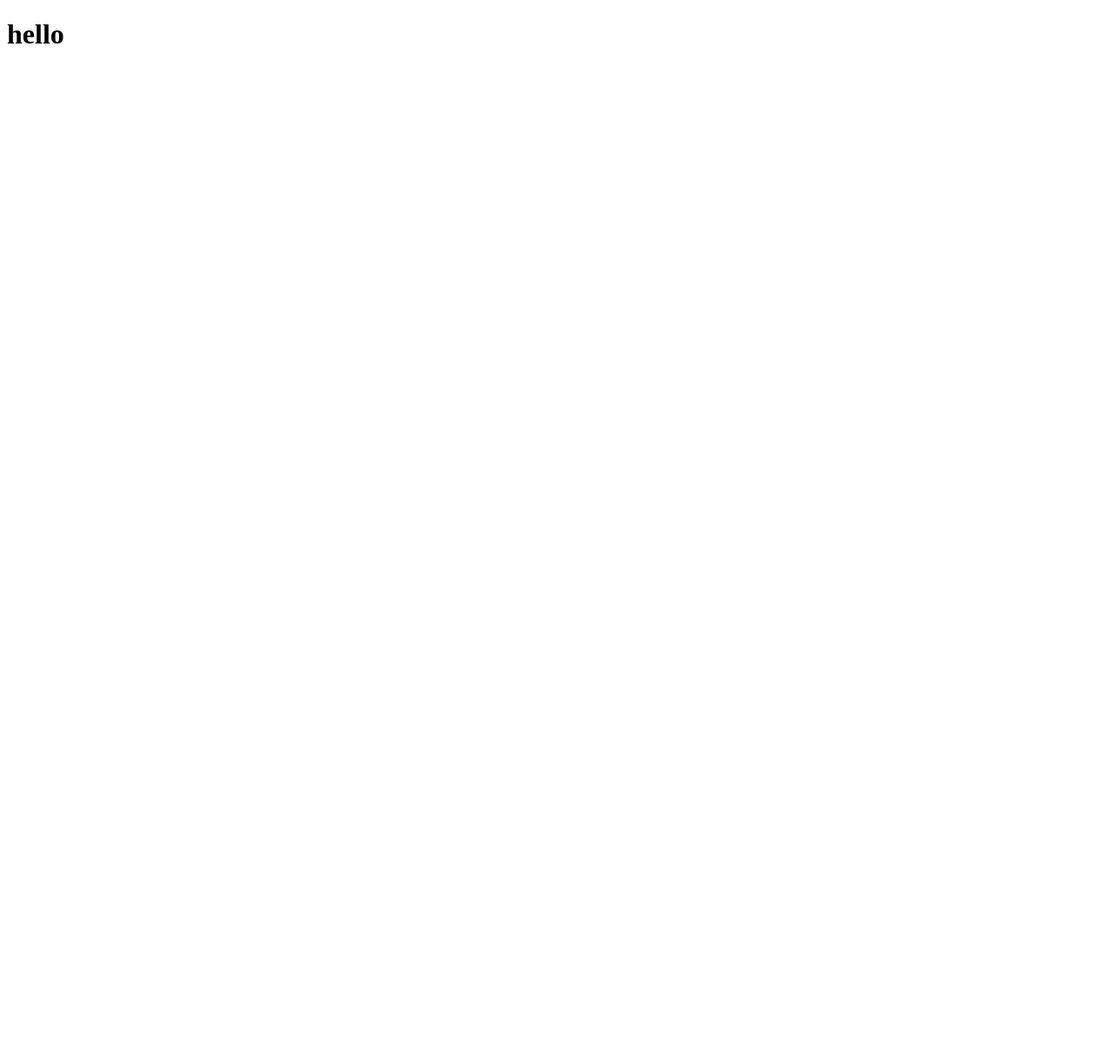
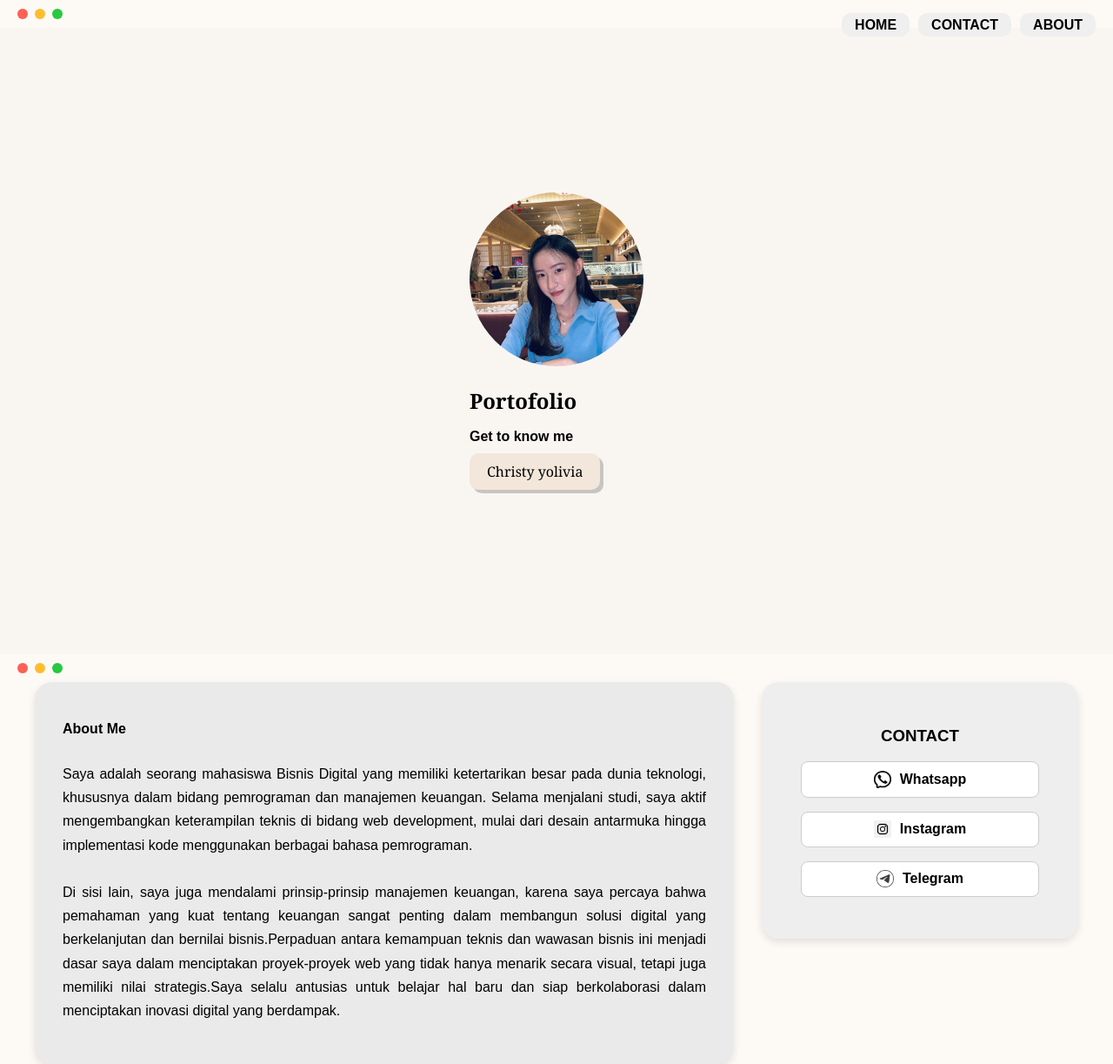
Before and after one commit to christyyolivia/christyyolivia.github.io, a plain HTML site: page index.html in a window 1280 px wide. Shown: the whole page at 87% size. Before the commit the page ends 800 px from the top, so only its background shows below. Drawn offline with Linux system fonts and the light colour scheme.

Commit message:
Menambahkan Section Tertentu

```diff
--- a/index.html
+++ b/index.html
@@ -1,11 +1,78 @@
 <!DOCTYPE html>
 <html lang="en">
-<head>
-    <meta charset="UTF-8">
-    <meta name="viewport" content="width=device-width, initial-scale=1.0">
-    <title>Document</title>
-</head>
+<meta charset="UTF-8" />
+  <meta name="viewport" content="width=device-width, initial-scale=1.0"/>
+  <title>Christy Yolivia - Portfolio</title>
+  <link rel="stylesheet" href="style.css" />
+
 <body>
-    <h1>hello</h1>
+    <div class="window-bar">
+    <span class="circle red"></span>
+    <span class="circle yellow"></span>
+    <span class="circle green"></span>
+  </div>
+
+  <nav>
+    <ul>
+      <li><a href="#">HOME</a></li>
+      <li><a href="#">CONTACT</a></li>
+      <li><a href="#">ABOUT</a></li>
+    </ul>
+  </nav>
+
+  <main class="hero">
+    <section>
+        <section class="container hero-content"></section>
+  <img src="foto christy yolivia.jpg" alt="Christy Yolivia" class="profile-image"  />
+  <div class="text-content">
+    <h1>Portofolio</h1>
+    <p class="subtitle">Get to know me</p>
+    <div class="name-box">
+      <span>Christy yolivia</span>
+    </div>
+  </div>
+</section>
+</main>
+
+<div class="window-bar">
+    <span class="circle red"></span>
+    <span class="circle yellow"></span>
+    <span class="circle green"></span>
+
+</div>
+ <div class="container">
+    <div class="about-contact-section">
+
+      <div class="about-box">
+        <h2>About Me</h2>
+
+       <p>
+        Saya adalah seorang mahasiswa Bisnis Digital yang memiliki ketertarikan besar pada dunia teknologi, khususnya dalam bidang pemrograman dan manajemen keuangan. Selama menjalani studi, saya aktif mengembangkan keterampilan teknis di bidang web development, mulai dari desain antarmuka hingga implementasi kode menggunakan berbagai bahasa pemrograman.
+        <br><br>
+        Di sisi lain, saya juga mendalami prinsip-prinsip manajemen keuangan, karena saya percaya bahwa pemahaman yang kuat tentang keuangan sangat penting dalam membangun solusi digital yang berkelanjutan dan bernilai bisnis.Perpaduan antara kemampuan teknis dan wawasan bisnis ini menjadi dasar saya
+dalam menciptakan proyek-proyek web yang tidak hanya menarik secara visual, tetapi juga memiliki nilai strategis.Saya selalu antusias untuk belajar hal baru dan siap berkolaborasi dalam menciptakan inovasi digital yang berdampak.
+      </p>
+    </div>
+
+   <div class="contact-box">
+    <h3>CONTACT</h3>
+    <a href="#" class="contact-btn">
+      <img src="whatsapp.png" alt="WhatsApp" />
+      Whatsapp</a>
+    <a href="#" class="contact-btn">
+      <img src="ig.png" alt="Instagram" />
+      Instagram</a>
+    <a href="#" class="contact-btn">
+      <img src="telegram.webp" alt="Telegram" />
+      Telegram</a>
+    </div>
+    </div>
+    </div>
+</section>
+
+
+
+
+
 </body>
 </html>
--- a/style.css
+++ b/style.css
@@ -1,88 +1,278 @@
-body{
-    font-family: 'Arial', sans-serif;
+body {
+  font-family: arial,sans-serif;
   margin: 0;
   padding: 0;
-    background-color: #f5f5f5;
-    color: #333;
+  background-color:#fdfaf6;
+}
+
+.window-bar {
+  display: flex;
+  padding: 10px 20px;
+  gap: 8px;
+}
+
+.circle {
+  width: 12px;
+  height: 12px;
+  border-radius: 50%;
+  display: inline-block;
+}
+
+.red { background-color: #FF5F56; }
+.yellow { background-color: #FFBD2E; }
+.green { background-color: #27C93F; }
+
+nav {
+  position: absolute;
+  top: 20px;
+  right: 20px;
+}
+
+.navbar{
+    display: flex;
+    justify-content: flex-start;
+    align-items: center;
+    padding: 15px 20px;
+    background-color: transparent;
 
 }
 
-header {
-    text-align: right;
-    padding: 20px;
+.nav-buttons button{
+    margin-left: 10px;
+    padding: 10px 15px;
+    border-radius: 5px;
+    background-color: #f1f1f1;
+    border: none;
+    font-weight: bold;
 }
-
 nav ul {
   list-style: none;
+  display: flex;
+  gap: 10px;
   margin: 0;
   padding: 0;
 }
 
-nav ul li {
-    display: inline;
-    margin-left: 20px;
+nav ul li a {
+  text-decoration: none;
+  background-color: #efefef;
+  padding: 5px 15px;
+  border-radius: 10px;
+  font-weight: bold;
+  color: #000;
 }
 
-nav ul li a {
-    text-decoration: none;
-    color: #333;
+.hero {
+  display: flex;
+  align-items: center;
+  justify-content: center;
+  height: 90vh;
+  background-color: #f9f6f2;
+
+}
+
+.hero-content{
+   display: flex;
+  align-items: center;
+  gap: 40px;
+
+}
+
+hero-text h1 {
+    font-size: 36px;
     font-weight: bold;
 }
 
-.profile {
-    display: flex;
-    align-items: center;
-    justify-content: center;
-    padding: 40px 20px;
-    background-color: white;
+hero-text p {
+    font-size: 18px;
+    margin: 10px 0;
 }
 
-.profile img {
-    width: 150px;
-    height: 150px;
-    border-radius: 50%;
-    margin-right: 30px;
+hero-text button{
+    padding: 10px 20px;
+    border: none;
+    background-color: #f3dfc1;
+    box-shadow: 2px 2px 5px rgba(0,0,0,0,2);
+    cursor: pointer;
+}
+.profile-image {
+  width: 200px;
+  height: 200px;
+  border-radius: 50%;/*buat foto bulat*/
   object-fit: cover;
 }
 
-.intro h1 {
-    font-size: 2em;
+:right{
+    text-align: right;
+}
+:right h1 {
   margin: 0;
+  font-size: 36px;
 }
 
-.name {
-    background-color: #eae0d5;
+:right p {
+  margin: 10px 0;
+  font-weight: bold;
+}
+
+h1 {
+  font-family: 'Georgia', serif;
+  font: size 36px;
+  margin-bottom: 10px;
+}
+
+.subtitle {
+  font-weight: bold;
+  margin-bottom: 10px;
+}
+
+.name-box {
+   background-color: #f2e7da;
+  display: inline-block;
+  padding: 10px 20px;
+  border-radius: 10px;
+  box-shadow: 4px 4px 0px rgba(0, 0, 0, 0.2);
+  font-family: 'Georgia', serif;
+
+}
+
+.container {
+  max-width: 1100px;
+  margin: 0 auto;
+  padding: 0 40px;
+}
+
+.about-section {
+  padding: 50px;
+  background-color: #f9f9f9;
+  font-family: 'Georgia', serif;
+}
+
+.about-container {
+  display: flex;
+  justify-content: space-between;
+  align-items: flex-start;
+  gap: 40px;
+  max-width: 1000px;
+  margin: auto;
+}
+
+.about-text {
+  flex: 2;
+  background-color: #e0e0e0;
+  padding: 20px;
+  border-radius: 10px;
+  box-shadow: 4px 4px 0 #ccc;
+}
+
+.about-text h2 {
+  background-color: #d3d3d3;
   display: inline-block;
   padding: 5px 15px;
-    margin-top: 10px;
-    font-style: italic;
+  font-weight: bold;
+  border-radius: 8px;
 }
 
-.about-contact {
-    display: flex;
-    justify-content: space-between;
-    padding: 40px 10%;
-    background-color: #ffffff;
+.about-text p {
+  margin-top: 15px;
+  line-height: 1.6;
+  font-size: 14px;
+  color: #333;
 }
 
-.about, .contact {
-    width: 45%;
+.container {
+  max-width: 1200px;
+  margin: 0 auto;
 }
 
-.about h2, .contact h2 {
-    background-color: #eae0d5;
-    display: inline-block;
-    padding: 10px 20px;
-    font-size: 1.5em;
+.contact-section { /*untuk contact button biar fotonya ga gede*/
+  display: flex;
+  justify-content: space-around;
+  padding: 3rem 2rem;
+  background: #fdfdfd;
 }
 
-.contact a {
-    display: block;
-    margin-top: 15px;
-    padding: 10px 20px;
-    background-color: #eae0d5;
+.about-contact-section {
+  display: flex;
+  gap: 2rem;
+  align-items: flex-start;
+  justify-content: center;
+  flex-wrap: wrap;
+}
+
+.about-box, .contact-box {
+  background: #eaeaea;
+  padding: 2rem;
+  border-radius: 20px;
+  box-shadow: 0 4px 10px rgba(0,0,0,0.1);
+  flex: 1 1 40%;
+  min-width: 300px;
+}
+
+.about-box h2, .contact-box h2 { /*biarcontact box ga trlalu bawah*/
+  margin-bottom: 1.8rem;
+  font-size: 1rem;
+  font-weight: bold;
+}
+
+.about-box p {
+  margin-bottom: 1rem;
+  line-height: 1.7;
+  text-align: justify;
+}
+
+.contact-box { /* buat tulisan contact ditengah klo gk ad gabakal ditengah*/
+  background-color: #eee;
+  padding: 2rem;
+  border-radius: 20px;
+  box-shadow: 0 4px 10px rgba(0, 0, 0, 0.1);
+  text-align: center; /* Tengahkan teks di kotak */
+  max-width: 300px; /* Batasi lebar maksimal */
+  margin: 0 auto;   /* Tengahkan jika dibutuhkan */
+}
+
+.contact-box h2 {
+  font-size: 1.8rem;
+  margin-bottom: 1.5rem;
+  font-weight: bold;
+}
+
+/*.contact-box {
+  background-color: #eee;
+  padding: 2rem;
+  border-radius: 15px;
+  width: 30%;
+  max-width: 350px;
+  box-shadow: 0 4px 8px rgba(0,0,0,0.1);
+}*/
+
+.contact-btn {
+  display: flex;
+  align-items: center;
+  justify-content: center; /* Tengahkan ikon dan teks */
+  gap: 10px;
+  background: #fff;
+  border: 1px solid #ccc;
+  padding: 0.6rem 1rem;
+  margin-bottom: 0.5rem;
+  border-radius: 8px;
   text-decoration: none;
   color: #000;
-    border-radius: 5px;
-    width: fit-content;
+   margin: 0 auto 1rem auto;  /* Tengahkan tombol */
+  font-weight: bold;
+  transition: all 0.3s ease;
+  width: 80%;/* kasi jarak antar button*/
+}/*width: 100%;
+  max-width: 250px;
+  margin-left: auto;
+  margin-right: auto;*/
+
+
+.contact-btn:hover {
+  background: #ddd;
 }
+
+.contact-btn img { /*untuk contact button biar fotonya ga gede*/
+  width: 20px;
+  height: 20px;
+}
```
Also changed, not shown: foto christy yolivia.jpg (added), ig.png (added), telegram.webp (added), whatsapp.png (added). Lines whose indentation alone changed are shown as unchanged.
